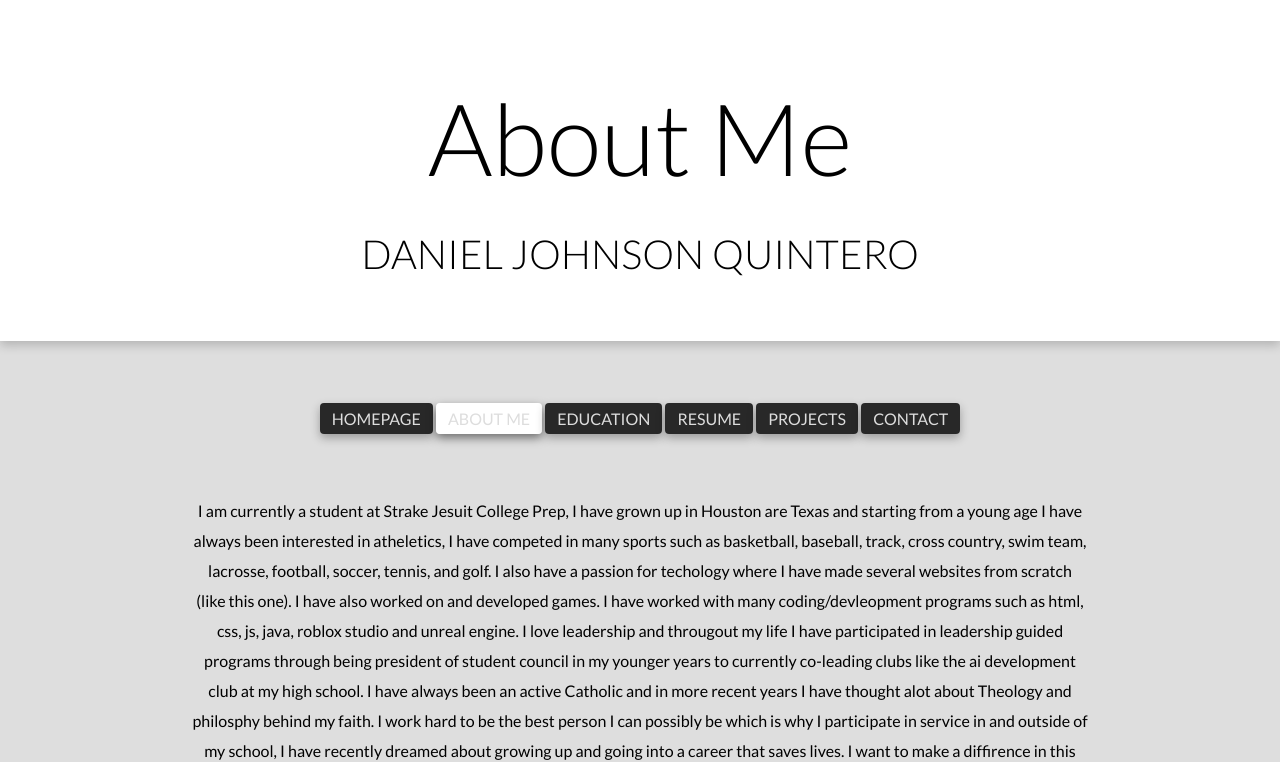
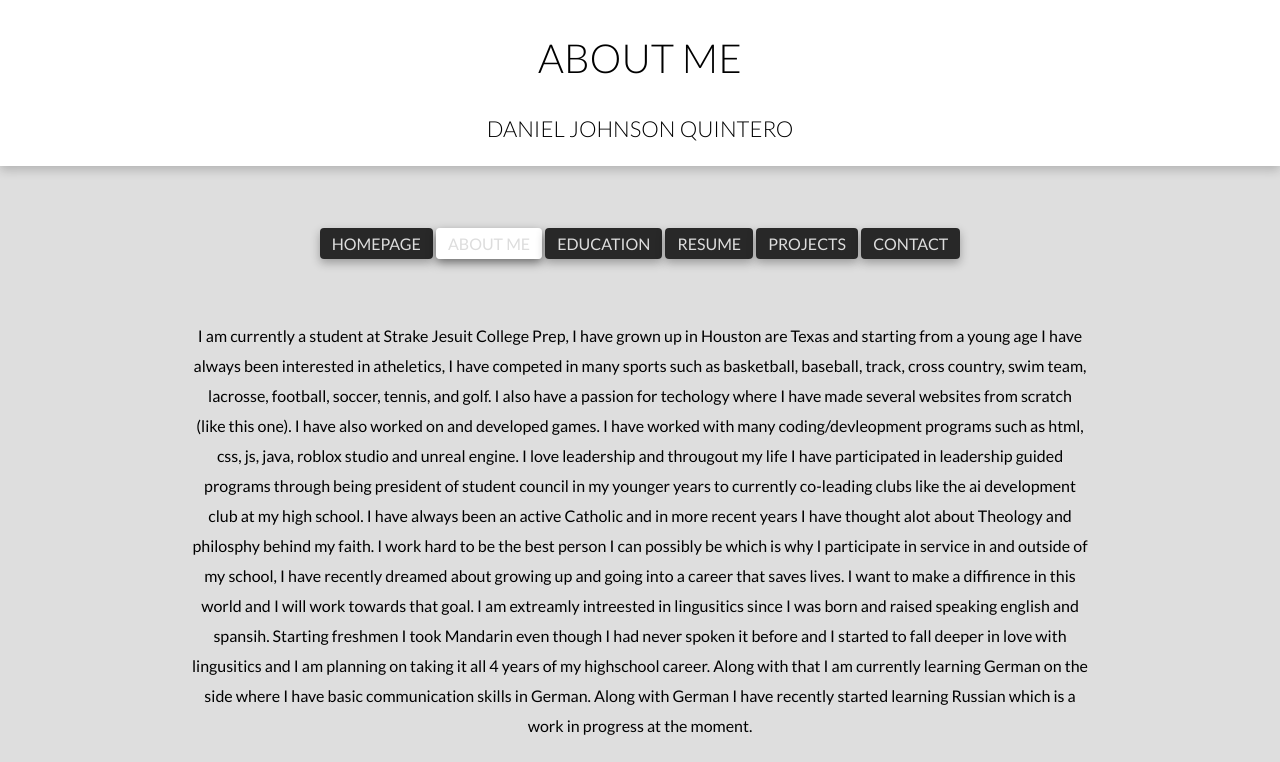
Before and after one commit to johnsontexas/personal, a plain HTML site: page about.html in a window 1280 px wide. Shown: the top 762 px of the page. Drawn offline with Linux system fonts and the light colour scheme.

Commit message:
messed with header sizes to give more space to pages

```diff
--- a/about.html
+++ b/about.html
@@ -11,9 +11,9 @@
 	<link rel="stylesheet" href="css/main.css">
 </head>
 <body>
-		<div class="fronter">
-			<h1>About Me</h1>
-			<h2>Daniel Johnson Quintero</h2>
+		<div class="fronter2">
+			<h2>About Me </h2>
+			<h3>Daniel Johnson Quintero</h3>
 		</div>
     	<div class="container">
 		<nav>
--- a/css/main.css
+++ b/css/main.css
@@ -10,6 +10,19 @@
 	background-position: center center;
 	background-repeat: no-repeat;
 	background-size: cover;
+}
+.fronter2 {
+	color: rgb(0, 0, 0)000;
+	text-align: center;
+	margin-bottom: 10px;
+	padding-top: 1px;
+	padding-bottom: 2px;
+	background-color: #ffffff;
+  box-shadow: 0px 4px 10px rgba(0, 0, 0, 0.2);
+	background-position: center center;
+	background-repeat: no-repeat;
+	background-size: cover;
+
 }
 .center {
   display: block;
@@ -37,8 +50,8 @@ h2 {
 }
 h3 {
     font-size: 22px;
-    border-bottom: 1px solid #ddd;
-    padding-bottom: 10px;
+    font-weight: 300;
+   text-transform: uppercase;
 }
 p {
 	margin-bottom: 30px;
```
Also changed, not shown: classes.html (+3 -3 lines), contact.html (+3 -3 lines), projects.html (+3 -3 lines), resume.html (+3 -3 lines).
